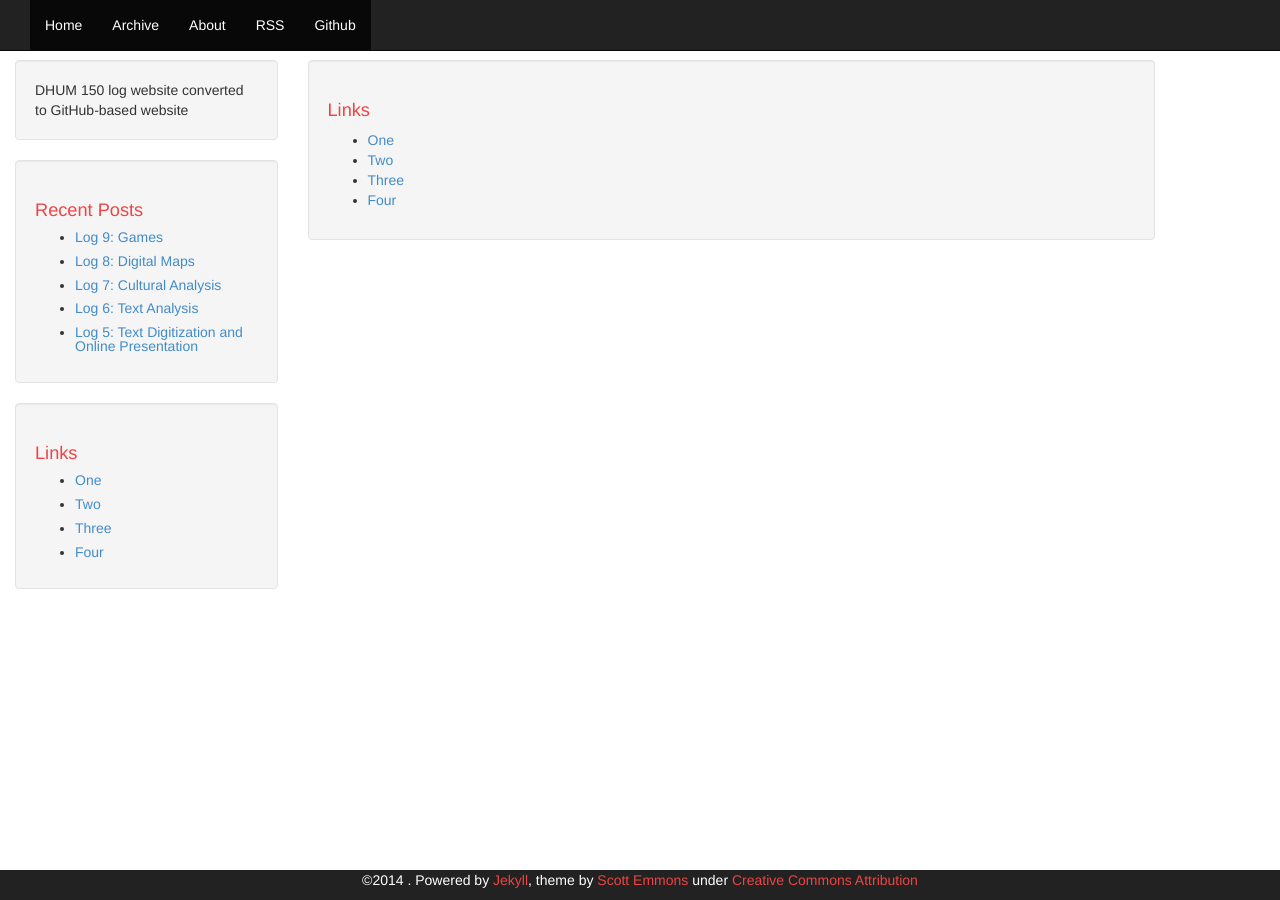
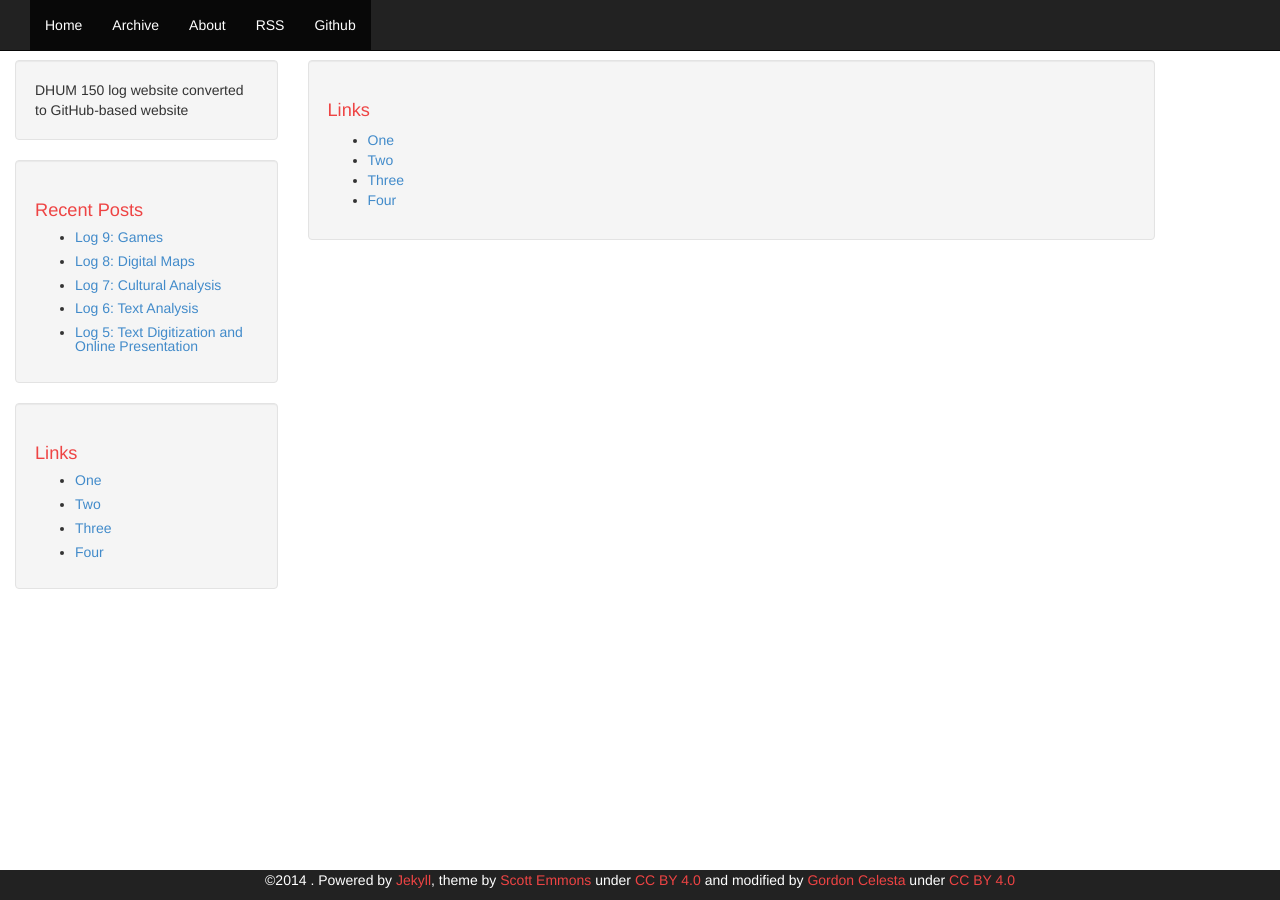
Before and after one commit to gcelesta/gcelesta.github.io, a Jekyll site: the page built from links.html, in a window 1280 px wide. Built offline with Jekyll 4.4.1, drawn with Linux system fonts in a browser that asks for light colours; Markdown is read by kramdown in place of the engine named in the settings.

Commit message:
Added Creative Commons license

```diff
--- a/_includes/footer.html
+++ b/_includes/footer.html
@@ -3,7 +3,7 @@
         <div class="span12 footer navbar-inverse navbar-fixed-bottom">
             <p class="copyright">&copy;{{ site.time | date: '%Y' }} {{ site.name }}. Powered by <a href="http://jekyllrb.com">Jekyll</a>, theme by <a href="https://github.com/scotte/jekyll-clean">Scott Emmons</a>
             under
-            <a href="http://creativecommons.org/licenses/by/4.0/">Creative Commons Attribution</a></p>
+            <a href="http://creativecommons.org/licenses/by/4.0/">CC BY 4.0</a> and modified by <a href="https://github.com/gcelesta/gcelesta.github.io">Gordon Celesta</a> under <a href="http://creativecommons.org/licenses/by/4.0/">CC BY 4.0</a></p>
         </div>
     </div>
 </div>
```
